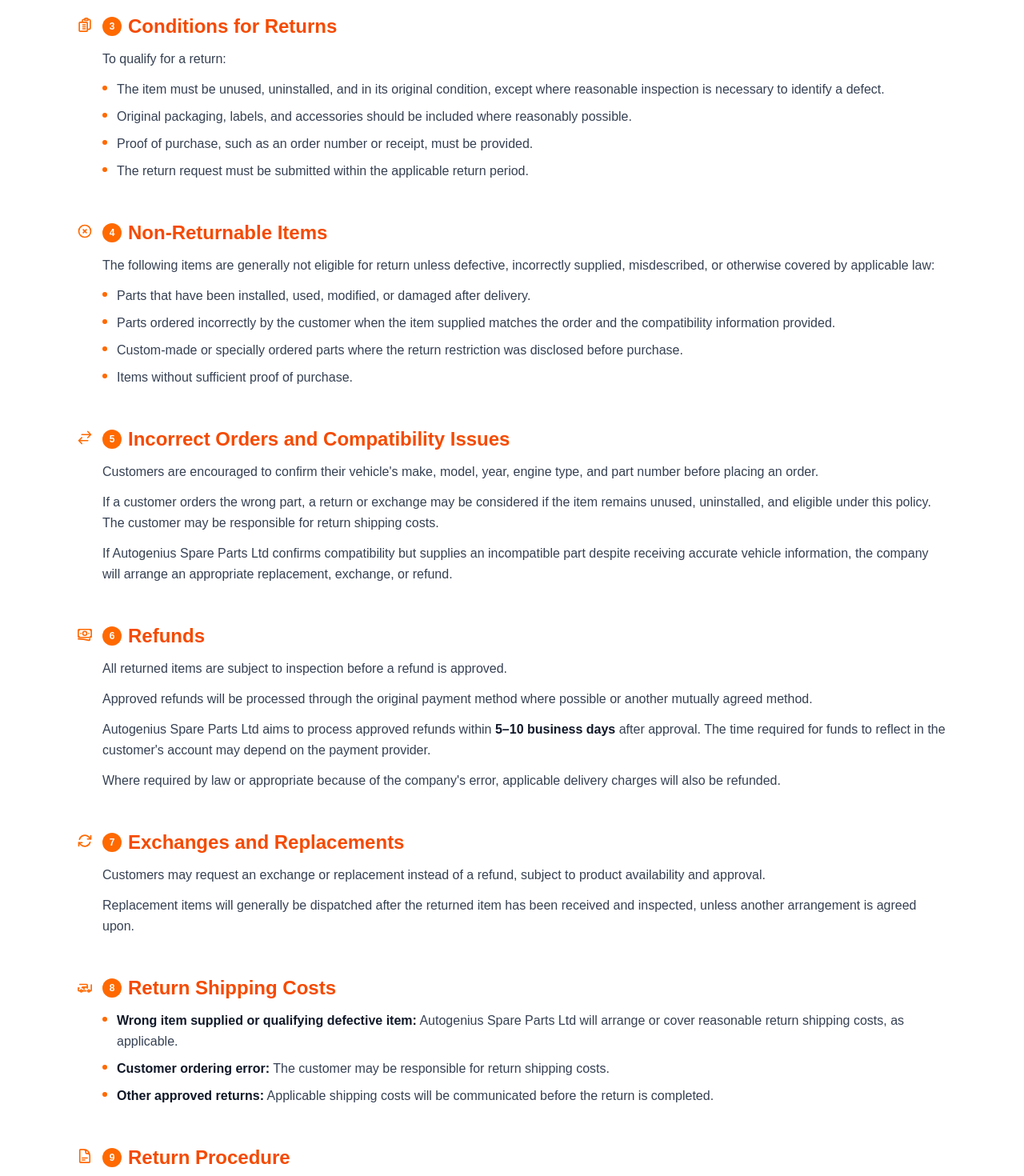
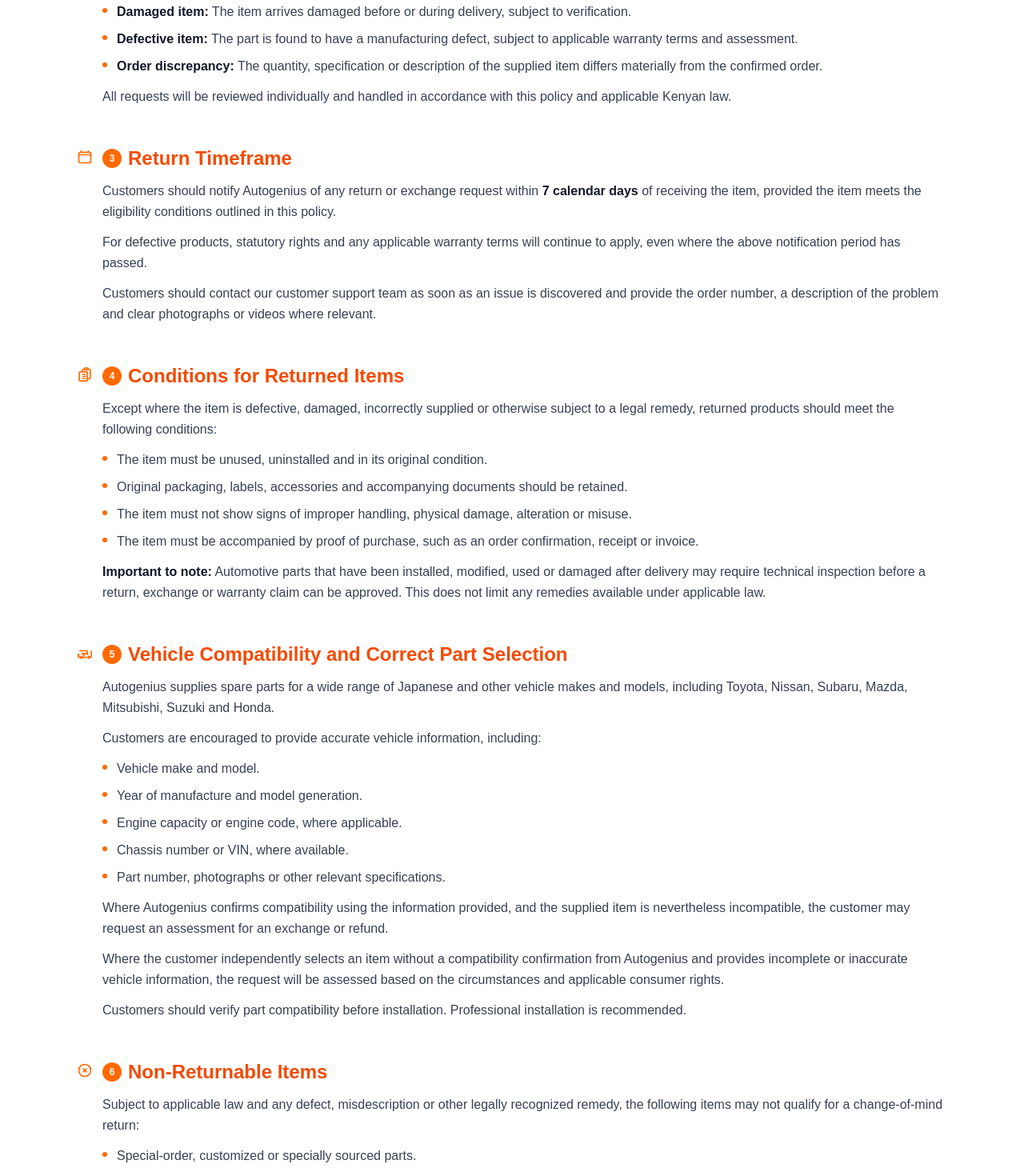
Before and after one commit to Antony-Mwangi/auto-genius2, a Next.js app: page /ReturnPolicy in a window 1280 px wide. Shown: the part 1260-2730 px from the top of the page at 80% size. Built offline with nearby package versions, Linux system fonts and the light colour scheme.

Commit message:
return Policy

```diff
--- a/app/ReturnPolicy/page.tsx
+++ b/app/ReturnPolicy/page.tsx
@@ -58,9 +58,9 @@
       <path strokeLinecap="round" strokeLinejoin="round" d="m9.75 9.75 4.5 4.5m0-4.5-4.5 4.5M21 12a9 9 0 1 1-18 0 9 9 0 0 1 18 0Z" />
     </svg>
   ),
-  ArrowsRightLeft: () => (
+  Car: () => (
     <svg className="w-5 h-5 text-orange-500 flex-shrink-0 mt-0.5" fill="none" viewBox="0 0 24 24" strokeWidth="2" stroke="currentColor">
-      <path strokeLinecap="round" strokeLinejoin="round" d="M7.5 21 3 16.5m0 0L7.5 12M3 16.5h13.5m0-13.5L21 7.5m0 0L16.5 12M21 7.5H7.5" />
+      <path strokeLinecap="round" strokeLinejoin="round" d="M8.25 18.75a1.5 1.5 0 0 1-3 0m3 0a1.5 1.5 0 0 0-3 0m3 0h6m-9 0H3.375a1.125 1.125 0 0 1-1.125-1.125V14.25m17.25 4.5a1.5 1.5 0 0 1-3 0m3 0a1.5 1.5 0 0 0-3 0m3 0h1.125a1.125 1.125 0 0 0 1.125-1.125V9.75M8.25 13.875h1.5a1.125 1.125 0 0 1 1.125 1.125v1.5m-3-2.625t.75-.75h7.5M4.5 9h10.125c.621 0 1.125.504 1.125 1.125v4.5m-12.375 0h.008v.008H3.375v-.008Z" />
     </svg>
   ),
   Banknotes: () => (
@@ -83,14 +83,16 @@
       <path strokeLinecap="round" strokeLinejoin="round" d="M19.5 14.25v-2.625a3.375 3.375 0 0 0-3.375-3.375h-1.5A1.125 1.125 0 0 1 13.5 7.125v-1.5a3.375 3.375 0 0 0-3.375-3.375H8.25m0 12.75h7.5m-7.5 3H12M10.5 2.25H5.625c-.621 0-1.125.504-1.125 1.125v17.25c0 .621.504 1.125 1.125 1.125h12.75c.621 0 1.125-.504 1.125-1.125V11.25a9 9 0 0 0-9-9Z" />
     </svg>
   ),
+  Globe: () => (
+    <svg className="w-5 h-5 text-orange-500 flex-shrink-0 mt-0.5" fill="none" viewBox="0 0 24 24" strokeWidth="2" stroke="currentColor">
+      <circle cx="12" cy="12" r="10" />
+      <line x1="2" y1="12" x2="22" y2="12" />
+      <path d="M12 2a15.3 15.3 0 0 1 4 10 15.3 15.3 0 0 1-4 10 15.3 15.3 0 0 1-4-10 15.3 15.3 0 0 1 4-10z" />
+    </svg>
+  ),
   Scale: () => (
     <svg className="w-5 h-5 text-orange-500 flex-shrink-0 mt-0.5" fill="none" viewBox="0 0 24 24" strokeWidth="2" stroke="currentColor">
       <path strokeLinecap="round" strokeLinejoin="round" d="M12 3v17.25m0 0c-1.472 0-2.882.265-4.185.75M12 20.25c1.472 0 2.882.265 4.185.75M18.75 4.97A48.416 48.416 0 0 0 12 4.5c-2.291 0-4.545.16-6.75.47m13.5 0c1.01.143 2.01.317 3 .52m-3-.52 2.62 10.726c.122.499-.106 1.028-.589 1.202a5.988 5.988 0 0 1-2.031.352 5.988 5.988 0 0 1-2.031-.352c-.483-.174-.711-.703-.59-1.202L18.75 4.971Zm-16.5.52c.99-.203 1.99-.377 3-.52m0 0 2.62 10.726c.122.499-.106 1.028-.589 1.202a5.989 5.989 0 0 1-2.031.352 5.989 5.989 0 0 1-2.031-.352c-.483-.174-.711-.703-.59-1.202L5.25 4.971Z" />
-    </svg>
-  ),
-  PencilSquare: () => (
-    <svg className="w-5 h-5 text-orange-500 flex-shrink-0 mt-0.5" fill="none" viewBox="0 0 24 24" strokeWidth="2" stroke="currentColor">
-      <path strokeLinecap="round" strokeLinejoin="round" d="m16.862 4.487 1.687-1.688a1.875 1.875 0 1 1 2.652 2.652L10.582 16.07a4.5 4.5 0 0 1-1.897 1.13L6 18l.8-2.685a4.5 4.5 0 0 1 1.13-1.897l8.932-8.931Zm0 0L19.5 7.125M18 14v4.75A2.25 2.25 0 0 1 15.75 21H5.25A2.25 2.25 0 0 1 3 18.75V8.25A2.25 2.25 0 0 1 5.25 6H10" />
     </svg>
   ),
 };
@@ -98,30 +100,36 @@
 // Policy section data
 const policySections = [
   {
-    id: "return-period",
+    id: "introduction",
     number: "1",
-    title: "Return Period",
-    icon: <Icons.Calendar />,
+    title: "Return Policy",
+    icon: <Icons.DocumentText />,
     content: (
-      <p className="text-gray-700 text-base leading-relaxed">
-        Customers may request a return within <strong className="text-gray-900">7 calendar days</strong> of receiving their order, provided the item meets the eligibility conditions outlined in this policy.
-      </p>
+      <div className="space-y-3 text-gray-700 text-base leading-relaxed">
+        <p>
+          At Autogenius Spare Parts Ltd, we are committed to providing quality automotive spare parts, reliable service and a convenient shopping experience. Our goal is to ensure that every customer receives the correct parts for their vehicle and enjoys confidence when shopping with us.
+        </p>
+        <p>
+          This policy explains the conditions under which customers may request a return, exchange or refund for purchases made through the Autogenius e-commerce website or our authorized sales channels.
+        </p>
+      </div>
     ),
   },
   {
-    id: "eligible-returns",
+    id: "eligibility",
     number: "2",
-    title: "Eligible Returns",
+    title: "Eligibility for Returns and Exchanges",
     icon: <Icons.CheckCircle />,
     content: (
       <div className="space-y-3">
-        <p className="text-gray-700 text-base leading-relaxed">Returns may be accepted under the following circumstances:</p>
+        <p className="text-gray-700 text-base leading-relaxed">Customers may request a return or exchange under the following circumstances:</p>
         <ul className="space-y-2">
           {[
-            { label: "Wrong item delivered", desc: "The item received differs from the item ordered." },
-            { label: "Damaged item", desc: "The item arrives damaged before or during delivery." },
-            { label: "Defective item", desc: "The part has a manufacturing defect, subject to inspection and applicable warranty terms." },
-            { label: "Incorrect fitment", desc: "The part is incompatible with the vehicle despite the customer providing accurate vehicle details and Autogenius Spare Parts Ltd confirming compatibility." },
+            { label: "Incorrect item supplied", desc: "The item delivered does not match the item ordered." },
+            { label: "Incorrect vehicle compatibility", desc: "The part supplied does not fit the vehicle despite the customer providing accurate vehicle details and Autogenius confirming compatibility." },
+            { label: "Damaged item", desc: "The item arrives damaged before or during delivery, subject to verification." },
+            { label: "Defective item", desc: "The part is found to have a manufacturing defect, subject to applicable warranty terms and assessment." },
+            { label: "Order discrepancy", desc: "The quantity, specification or description of the supplied item differs materially from the confirmed order." },
           ].map((item) => (
             <li key={item.label} className="flex items-start gap-3 text-gray-700 text-base leading-relaxed">
               <span className="mt-2 w-1.5 h-1.5 rounded-full bg-orange-500 flex-shrink-0" />
@@ -131,23 +139,47 @@
             </li>
           ))}
         </ul>
+        <p className="text-gray-700 text-base leading-relaxed">
+          All requests will be reviewed individually and handled in accordance with this policy and applicable Kenyan law.
+        </p>
       </div>
     ),
   },
   {
-    id: "conditions-for-returns",
+    id: "timeframe",
     number: "3",
-    title: "Conditions for Returns",
+    title: "Return Timeframe",
+    icon: <Icons.Calendar />,
+    content: (
+      <div className="space-y-3 text-gray-700 text-base leading-relaxed">
+        <p>
+          Customers should notify Autogenius of any return or exchange request within <strong className="text-gray-900">7 calendar days</strong> of receiving the item, provided the item meets the eligibility conditions outlined in this policy.
+        </p>
+        <p>
+          For defective products, statutory rights and any applicable warranty terms will continue to apply, even where the above notification period has passed.
+        </p>
+        <p>
+          Customers should contact our customer support team as soon as an issue is discovered and provide the order number, a description of the problem and clear photographs or videos where relevant.
+        </p>
+      </div>
+    ),
+  },
+  {
+    id: "conditions",
+    number: "4",
+    title: "Conditions for Returned Items",
     icon: <Icons.ClipboardCheck />,
     content: (
       <div className="space-y-3">
-        <p className="text-gray-700 text-base leading-relaxed">To qualify for a return:</p>
+        <p className="text-gray-700 text-base leading-relaxed">
+          Except where the item is defective, damaged, incorrectly supplied or otherwise subject to a legal remedy, returned products should meet the following conditions:
+        </p>
         <ul className="space-y-2">
           {[
-            "The item must be unused, uninstalled, and in its original condition, except where reasonable inspection is necessary to identify a defect.",
-            "Original packaging, labels, and accessories should be included where reasonably possible.",
-            "Proof of purchase, such as an order number or receipt, must be provided.",
-            "The return request must be submitted within the applicable return period.",
+            "The item must be unused, uninstalled and in its original condition.",
+            "Original packaging, labels, accessories and accompanying documents should be retained.",
+            "The item must not show signs of improper handling, physical damage, alteration or misuse.",
+            "The item must be accompanied by proof of purchase, such as an order confirmation, receipt or invoice.",
           ].map((item, i) => (
             <li key={i} className="flex items-start gap-3 text-gray-700 text-base leading-relaxed">
               <span className="mt-2 w-1.5 h-1.5 rounded-full bg-orange-500 flex-shrink-0" />
@@ -155,25 +187,65 @@
             </li>
           ))}
         </ul>
+        <p className="text-gray-700 text-base leading-relaxed">
+          <strong className="text-gray-900">Important to note:</strong> Automotive parts that have been installed, modified, used or damaged after delivery may require technical inspection before a return, exchange or warranty claim can be approved. This does not limit any remedies available under applicable law.
+        </p>
       </div>
     ),
   },
   {
-    id: "non-returnable-items",
-    number: "4",
+    id: "compatibility",
+    number: "5",
+    title: "Vehicle Compatibility and Correct Part Selection",
+    icon: <Icons.Car />,
+    content: (
+      <div className="space-y-3 text-gray-700 text-base leading-relaxed">
+        <p>
+          Autogenius supplies spare parts for a wide range of Japanese and other vehicle makes and models, including Toyota, Nissan, Subaru, Mazda, Mitsubishi, Suzuki and Honda.
+        </p>
+        <p>Customers are encouraged to provide accurate vehicle information, including:</p>
+        <ul className="space-y-2">
+          {[
+            "Vehicle make and model.",
+            "Year of manufacture and model generation.",
+            "Engine capacity or engine code, where applicable.",
+            "Chassis number or VIN, where available.",
+            "Part number, photographs or other relevant specifications.",
+          ].map((item, i) => (
+            <li key={i} className="flex items-start gap-3">
+              <span className="mt-2 w-1.5 h-1.5 rounded-full bg-orange-500 flex-shrink-0" />
+              <span>{item}</span>
+            </li>
+          ))}
+        </ul>
+        <p>
+          Where Autogenius confirms compatibility using the information provided, and the supplied item is nevertheless incompatible, the customer may request an assessment for an exchange or refund.
+        </p>
+        <p>
+          Where the customer independently selects an item without a compatibility confirmation from Autogenius and provides incomplete or inaccurate vehicle information, the request will be assessed based on the circumstances and applicable consumer rights.
+        </p>
+        <p>Customers should verify part compatibility before installation. Professional installation is recommended.</p>
+      </div>
+    ),
+  },
+  {
+    id: "non-returnable",
+    number: "6",
     title: "Non-Returnable Items",
     icon: <Icons.XCircle />,
     content: (
       <div className="space-y-3">
         <p className="text-gray-700 text-base leading-relaxed">
-          The following items are generally not eligible for return unless defective, incorrectly supplied, misdescribed, or otherwise covered by applicable law:
+          Subject to applicable law and any defect, misdescription or other legally recognized remedy, the following items may not qualify for a change-of-mind return:
         </p>
         <ul className="space-y-2">
           {[
-            "Parts that have been installed, used, modified, or damaged after delivery.",
+            "Special-order, customized or specially sourced parts.",
+            "Electrical or electronic components that have been installed, connected or damaged through improper handling.",
+            "Used, dismantled or salvage parts sold with their condition clearly disclosed.",
+            "Items damaged through improper installation, misuse, unauthorized modification or failure to follow manufacturer instructions.",
+            "Items sold under a clearly disclosed final-sale arrangement, where permitted by law.",
             "Parts ordered incorrectly by the customer when the item supplied matches the order and the compatibility information provided.",
-            "Custom-made or specially ordered parts where the return restriction was disclosed before purchase.",
-            "Items without sufficient proof of purchase.",
           ].map((item, i) => (
             <li key={i} className="flex items-start gap-3 text-gray-700 text-base leading-relaxed">
               <span className="mt-2 w-1.5 h-1.5 rounded-full bg-orange-500 flex-shrink-0" />
@@ -181,125 +253,84 @@
             </li>
           ))}
         </ul>
+        <p className="text-gray-700 text-base leading-relaxed">
+          This section does not exclude a customer's statutory rights where an item is defective, misdescribed, not fit for its represented purpose or otherwise qualifies for a legal remedy.
+        </p>
       </div>
     ),
   },
   {
-    id: "incorrect-orders",
-    number: "5",
-    title: "Incorrect Orders and Compatibility Issues",
-    icon: <Icons.ArrowsRightLeft />,
+    id: "special-orders",
+    number: "7",
+    title: "Special Orders and Internationally Sourced Products",
+    icon: <Icons.Globe />,
     content: (
       <div className="space-y-3 text-gray-700 text-base leading-relaxed">
         <p>
-          Customers are encouraged to confirm their vehicle's make, model, year, engine type, and part number before placing an order.
+          Products specially ordered, sourced, or imported by Autogenius from international suppliers or overseas markets specifically at a customer's request may be subject to additional terms and conditions, which will be communicated to the customer before the order is confirmed.
         </p>
         <p>
-          If a customer orders the wrong part, a return or exchange may be considered if the item remains unused, uninstalled, and eligible under this policy. The customer may be responsible for return shipping costs.
+          Once a special order has been confirmed and the sourcing, procurement, or importation process has commenced, cancellation or refund requests may be subject to costs already reasonably and irreversibly incurred by Autogenius on the customer's behalf, including supplier payments, international shipping, handling, customs clearance, and other directly related expenses, to the extent permitted by applicable law.
         </p>
         <p>
-          If Autogenius Spare Parts Ltd confirms compatibility but supplies an incompatible part despite receiving accurate vehicle information, the company will arrange an appropriate replacement, exchange, or refund.
+          Where a special-order product cannot be supplied, is unavailable from the supplier, or cannot be delivered for reasons attributable to Autogenius or its supplier, Autogenius will communicate the available options, which may include a replacement, an agreed alternative product, or a refund, as appropriate under the circumstances and applicable law.
+        </p>
+        <p>
+          If a special-order product arrives damaged, defective, incorrect, or materially different from the specifications agreed upon with the customer, Autogenius will assess the claim and provide an appropriate remedy in accordance with applicable law.
+        </p>
+        <p>
+          Customers are responsible for providing accurate vehicle details, part specifications, and other information necessary to identify the correct product. However, this requirement does not exclude any rights or remedies available to customers where a product is incorrectly supplied, misrepresented, or otherwise fails to meet applicable legal requirements.
+        </p>
+        <p>
+          Any non-refundable supplier deposits or other special-order commitments will be disclosed to the customer before payment or order confirmation. Autogenius will not apply blanket exclusions, arbitrary deductions, or non-refundable terms that are prohibited by applicable law.
+        </p>
+        <p>
+          By confirming a special order, the customer acknowledges the specific sourcing arrangements, estimated delivery timelines, and applicable terms communicated before the order is placed.
         </p>
       </div>
     ),
   },
   {
     id: "refunds",
-    number: "6",
-    title: "Refunds",
+    number: "8",
+    title: "Refund Policy",
     icon: <Icons.Banknotes />,
     content: (
-      <div className="space-y-3 text-gray-700 text-base leading-relaxed">
-        <p>All returned items are subject to inspection before a refund is approved.</p>
-        <p>Approved refunds will be processed through the original payment method where possible or another mutually agreed method.</p>
-        <p>
-          Autogenius Spare Parts Ltd aims to process approved refunds within <strong className="text-gray-900">5–10 business days</strong> after approval. The time required for funds to reflect in the customer's account may depend on the payment provider.
+      <div className="space-y-3">
+        <p className="text-gray-700 text-base leading-relaxed">
+          Where a refund is approved, Autogenius will communicate the applicable refund method and processing timeframe to the customer.
         </p>
-        <p>Where required by law or appropriate because of the company's error, applicable delivery charges will also be refunded.</p>
-      </div>
-    ),
-  },
-  {
-    id: "exchanges",
-    number: "7",
-    title: "Exchanges and Replacements",
-    icon: <Icons.Refresh />,
-    content: (
-      <div className="space-y-3 text-gray-700 text-base leading-relaxed">
-        <p>Customers may request an exchange or replacement instead of a refund, subject to product availability and approval.</p>
-        <p>Replacement items will generally be dispatched after the returned item has been received and inspected, unless another arrangement is agreed upon.</p>
-      </div>
-    ),
-  },
-  {
-    id: "return-shipping",
-    number: "8",
-    title: "Return Shipping Costs",
-    icon: <Icons.Truck />,
-    content: (
-      <ul className="space-y-2">
-        {[
-          { label: "Wrong item supplied or qualifying defective item", desc: "Autogenius Spare Parts Ltd will arrange or cover reasonable return shipping costs, as applicable." },
-          { label: "Customer ordering error", desc: "The customer may be responsible for return shipping costs." },
-          { label: "Other approved returns", desc: "Applicable shipping costs will be communicated before the return is completed." },
-        ].map((item) => (
-          <li key={item.label} className="flex items-start gap-3 text-gray-700 text-base leading-relaxed">
-            <span className="mt-2 w-1.5 h-1.5 rounded-full bg-orange-500 flex-shrink-0" />
-            <span>
-              <strong className="text-gray-900">{item.label}:</strong> {item.desc}
-            </span>
-          </li>
-        ))}
-      </ul>
-    ),
-  },
-  {
-    id: "return-procedure",
-    number: "9",
-    title: "Return Procedure",
-    icon: <Icons.DocumentText />,
-    content: (
-      <div className="space-y-3 text-gray-700 text-base leading-relaxed">
-        <p>Customers requesting a return must provide the following information through the return request process on the website:</p>
-        <ol className="space-y-2 list-none">
+        <ul className="space-y-2">
           {[
-            "Order number or proof of purchase.",
-            "Name and part number of the item.",
-            "Reason for the return.",
-            "Photographs or videos showing the issue, where applicable.",
+            "Refunds will generally be made through the original payment method where reasonably available.",
+            "Where the original method cannot be used, an alternative mutually agreed method may be arranged.",
+            "Refunds for eligible M-Pesa, bank, card or other electronic payments will be processed in accordance with the relevant payment provider's procedures.",
+            "Any refund will reflect the amount the customer is legally entitled to recover under the circumstances.",
+            "Autogenius Spare Parts Ltd aims to process approved refunds within 5–10 business days after approval. The time required for funds to reflect in the customer's account may depend on the payment provider.",
+            "Delivery charges, return transport costs and other related charges will be handled in accordance with applicable law and the reason for the return.",
           ].map((item, i) => (
-            <li key={i} className="flex items-start gap-3">
+            <li key={i} className="flex items-start gap-3 text-gray-700 text-base leading-relaxed">
               <span className="mt-0.5 w-6 h-6 rounded-full bg-orange-100 text-orange-600 text-xs font-bold flex items-center justify-center flex-shrink-0">
                 {i + 1}
               </span>
               <span>{item}</span>
             </li>
           ))}
-        </ol>
-        <p>Customers must receive return instructions before sending items back. Returned items should be sent to the designated return address provided by the company.</p>
+        </ul>
+        <p className="text-gray-700 text-base leading-relaxed">
+          Autogenius will not impose an arbitrary restocking fee or deduction where prohibited by law.
+        </p>
       </div>
     ),
   },
   {
-    id: "warranty",
-    number: "10",
-    title: "Warranty and Consumer Rights",
+    id: "consumer-rights",
+    number: "9",
+    title: "Consumer Rights",
     icon: <Icons.Scale />,
     content: (
-      <div className="space-y-3 text-gray-700 text-base leading-relaxed">
-        <p>Certain spare parts may be covered by manufacturer or supplier warranties. Applicable warranty terms and claim procedures will be communicated where relevant.</p>
-        <p>Nothing in this policy excludes or limits any mandatory consumer rights available under Kenyan law.</p>
-      </div>
-    ),
-  },
-  {
-    id: "policy-amendments",
-    number: "11",
-    title: "Policy Amendments",
-    icon: <Icons.PencilSquare />,
-    content: (
       <p className="text-gray-700 text-base leading-relaxed">
-        Autogenius Spare Parts Ltd reserves the right to update this policy when necessary. Any revisions will be published on the company's website and will apply in accordance with applicable law.
+        Nothing in this policy excludes or limits any mandatory consumer rights available under Kenyan law. Customers retain all statutory rights and remedies in respect of defective, misdescribed or unfit products.
       </p>
     ),
   },
@@ -411,8 +442,7 @@
             animate={visibleSections[1] ? { opacity: 1 } : {}}
             transition={{ duration: 0.6, delay: 0.2 }}
           >
-            Autogenius Spare Parts Ltd is committed to providing quality automotive spare parts and ensuring customer satisfaction.
-            This policy outlines the conditions and procedures for returning items purchased through our e-commerce website.
+            Autogenius Spare Parts Ltd is committed to providing quality automotive spare parts, reliable service and a convenient shopping experience. This policy outlines how returns, exchanges and refunds are handled for purchases made through our website or authorized sales channels, in accordance with applicable Kenyan law.
           </motion.p>
         </section>
       </motion.div>
```
